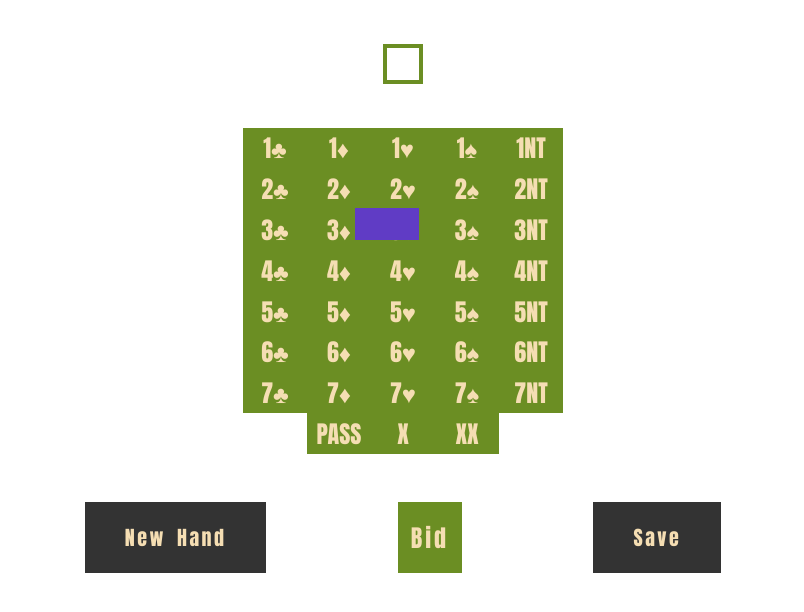
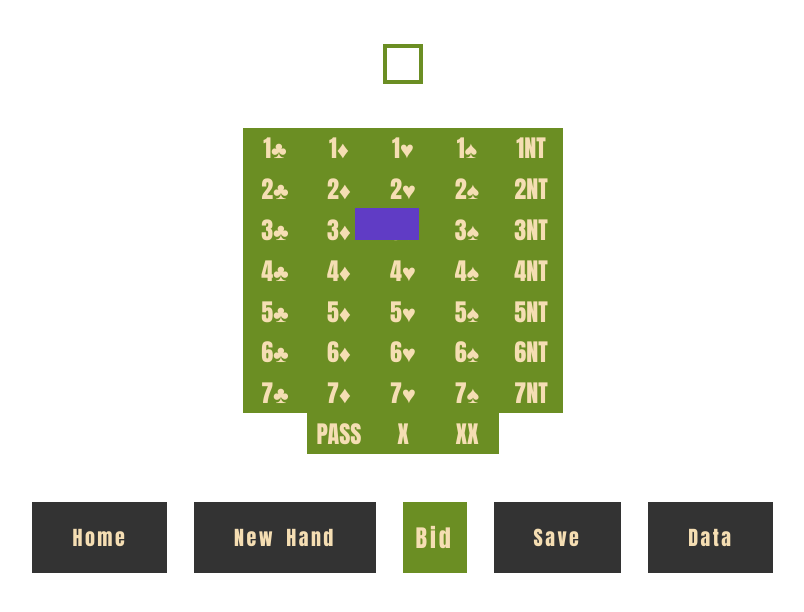
Before and after one commit to MaxxZahar/BridgeBidding, a plain HTML site: page client/html/openBidLearn.html in a window 1280 px wide. Shown: the whole page, without its empty margins (237-1041 px from the left). Drawn offline with Linux system fonts and the light colour scheme; files that its build step writes are made by us from their sources; no server answers; files whose address does not match are found by name.

Commit message:
two links

```diff
--- a/client/css/openBidLearn.css
+++ b/client/css/openBidLearn.css
@@ -82,6 +82,11 @@
     margin: 0 auto;
 }
 
+.buttons a {
+    color: var(--main-color);
+    text-decoration: none;
+}
+
 .bid {
     width: 5vw;
     text-align: center;
--- a/client/html/openBidLearn.html
+++ b/client/html/openBidLearn.html
@@ -14,9 +14,11 @@
     </div>
     <div class="bidding-box"></div>
     <div class="buttons">
+        <div class="button"><a href="/">Home</a></div>
         <button class="button new-hand-button">New Hand</button>
         <div class="screen bid">Bid</div>
         <button class="button save-button">Save</button>
+        <div class="button"><a href="/openBidLearn/data/?page=1">Data</a></div>
     </div>
     <script src="js/openBidLearn.js"></script>
 </body>
```
